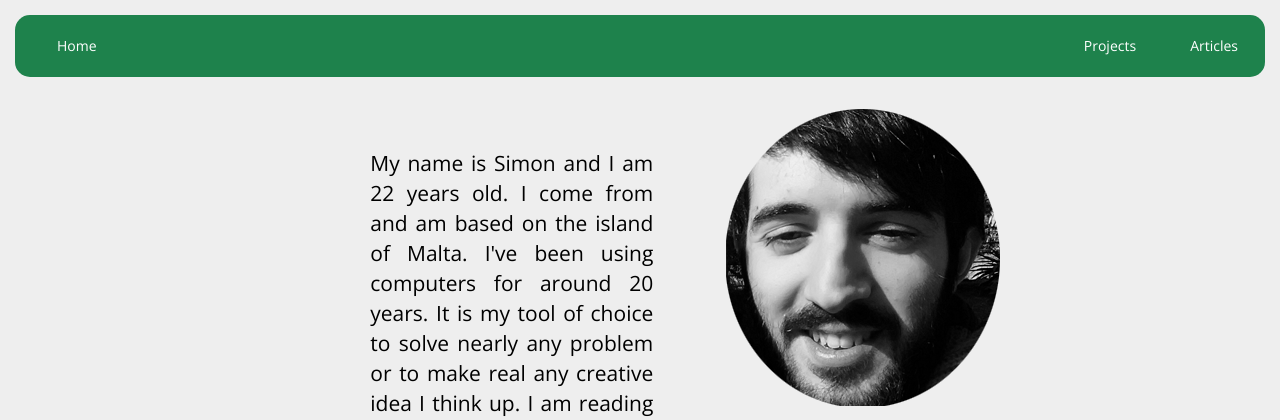
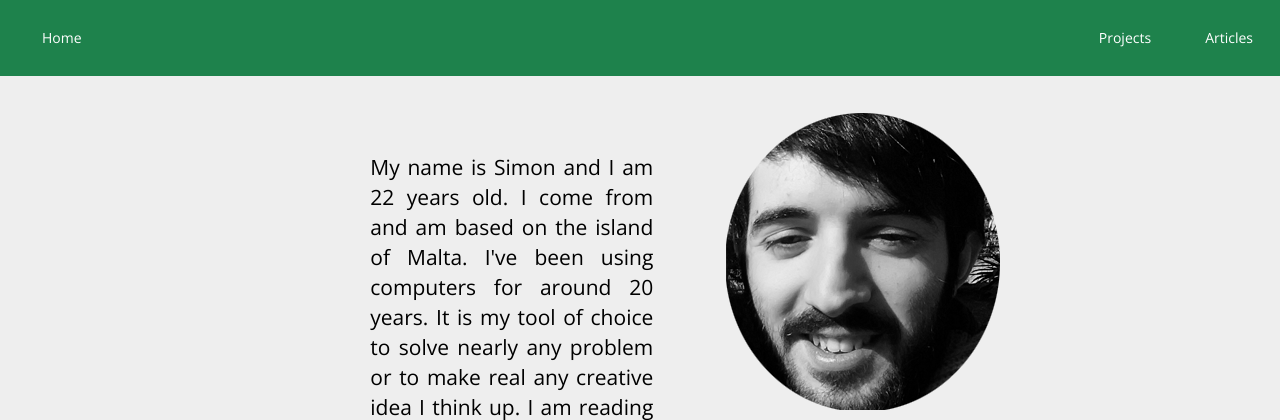
Before and after one commit to purrcat259/digitalcat, a Flask app: page / in a window 1280 px wide. Shown: the top 420 px of the page. Run offline with Flask 2, Linux system fonts and the light colour scheme; some libraries are stand-ins or nearby versions.

Commit message:
Flattened and made nav bar larger

```diff
--- a/static/main.css
+++ b/static/main.css
@@ -17,10 +17,10 @@ html, body {
 /* Navbar */
 
 #global-navbar {
-	margin: 15px;
+	padding: 0.5em 0em 0.5em 0em;  /* Top, Right, Bottom, Left */
   background-color: #1E824C;
   border: 0;
-  border-radius: 15px;
+  border-radius: 0px;
 }
 
 /* Others */
```
